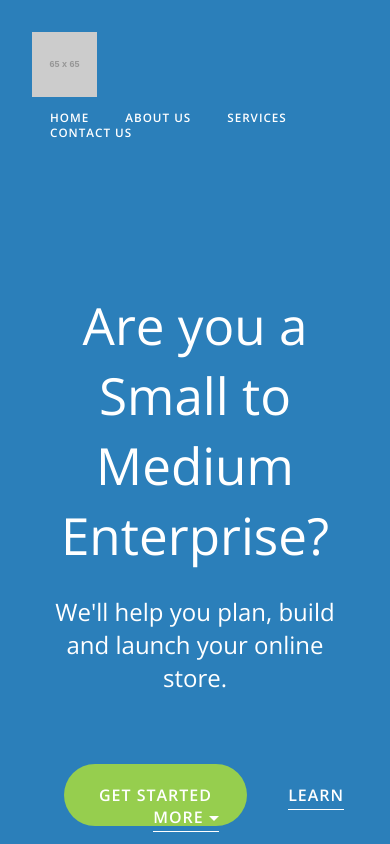
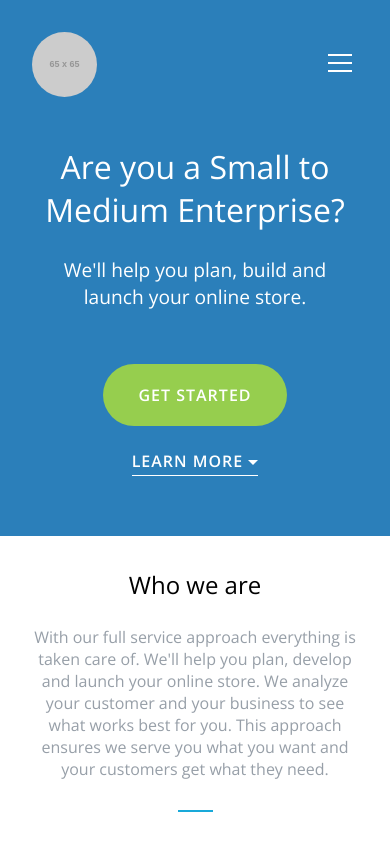
Before and after one commit to ibazuzo/Presentation-Page, a plain HTML site: page index.html in a window 390 px wide. Shown: the top 844 px of the page. Drawn offline with nearby package versions, Linux system fonts and the light colour scheme; placeholder pictures from the web are drawn by us.

Commit message:
Responsive site, Responsive Menu, Add links

```diff
--- a/index.html
+++ b/index.html
@@ -12,13 +12,15 @@
 <body>
 	<header class="header">
 		<div class="wrapper">
-			<a class="logo_link" href=""><img class="logo" src="http://placehold.it/65x65"></a>
+			<a class="logo_link" href="decoy.html"><img class="logo" src="http://placehold.it/65x65"></a>
+			<label for="trigger" class="trigger_label"><div></div><div></div><div></div></label>
+
 			<nav class="nav_header">
-				<ul class="list menu">
-					<li class="menu_item"><a href="">Home</a></li>
-					<li class="menu_item"><a href="">About Us</a></li>
-					<li class="menu_item"><a href="">Services</a></li>
-					<li class="menu_item"><a href="">Contact Us</a></li>
+				<input type="checkbox" id="trigger">
+				<ul class="list menu menu_mobile">
+					<li class="menu_item"><a href="#about">About Us</a></li>
+					<li class="menu_item"><a href="#services">Services</a></li>
+					<li class="menu_item"><a href="#contact">Contact Us</a></li>
 				</ul>
 			</nav>
 			<div class="clear_fix"></div>
@@ -28,18 +30,18 @@
 			</div>
 			<div class="get_started">
 				<a class="get_started_buton" href="">Get started</a>
-				<a class="get_started_link" href="">Learn more <div class="arrow"></div></a>
+				<a class="get_started_link" href="#about">Learn more <div class="arrow"></div></a>
 			</div>
 		</div>
 	</header>
-	<section class="section about_us">
+	<section class="section about_us" id="about">
 		<div class="wrapper">
 			<h2 class="h2">Who we are</h2>
 			<p class="p_big">With our full service approach everything is taken care of. We'll help you plan, develop and launch your online store. We analyze your customer and your business to see what works best for you. This approach ensures we serve you what you want and your customers get what they need.</h3>
 				<div class="line"></div>
 		</div>
 	</section>
-	<section class="section services">
+	<section class="section services" id="services">
 		<div class="wrapper">
 			<h2 class="h2">What we can do for you</h2>
 			<p class="p_medium">We help you launch your online store and improve your current store?</p>
@@ -97,7 +99,7 @@
 			</div>
 		</div>
 	</section>
-	<section class="contact">
+	<section class="contact" id="contact">
 		<div class="wrapper">
 			<h2 class="h2">Ready to take your business online?</h2>
 			<h2 class="h2">
@@ -121,9 +123,9 @@
 			<img class="logo logo_link" src="http://placehold.it/75x75">
 			<nav class="nav_footer">
 				<ul class="list menu footer_menu">
-					<li class="menu_item"><a href="">Home</a></li>
 					<li class="menu_item"><a href="">About Us</a></li>
 					<li class="menu_item"><a href="">Services</a></li>
+					<li class="menu_item"><a href="">Contact Us</a></li>
 				</ul>
 			</nav>
 			<nav class="nav_footer_social">
--- a/style.css
+++ b/style.css
@@ -49,6 +49,7 @@ img {
 
 .logo {
 	width: 65px;
+	border-radius: 100%;
 }
 
 .nav_header {
@@ -363,6 +364,14 @@ img {
 	margin: auto 5px;
 }
 
+#trigger {
+	display:none;
+}
+
+.trigger_label {
+	display: none;
+}
+
 @media only screen and (max-width: 1040px) {
 	.wrapper {
 		/*margin: 0 5%;*/
@@ -373,11 +382,35 @@ img {
 	.wrapper {
 		padding: 2em;
 	}
-}
-
-@media only screen and (max-width: 320px) {
-	.nav_header {
+	.logo {
+		float: left;
+	}
+	.menu_mobile {
 		display: none;
+	}
+	.trigger_label {
+		display: block;
+		float: right;
+		margin-top: 1em;
+	}
+	.trigger_label div {
+		width: 1.5em;
+		height: 0.15em;
+		background-color: #ffffff;
+		margin: 0.35em;
+	}
+	#trigger:checked ~ .menu_mobile {
+		display: block;
+	}
+	#trigger:checked ~ .menu .menu_item {
+		width: 100%;
+		font-size: 1.2em;
+		font-weight: 300;
+		padding: 5px 5px;
+		margin: auto 0;
+		text-align: center;
+		background-color: rgba(150, 206, 78, .7);
+		border-bottom: 1px solid rgba(0,0,0,0.3);
 	}
 	.h1 {
 		font-size: 2em;
@@ -464,7 +497,7 @@ img {
 	}
 	.nav_footer_social {
 		display: inline-block;
-		margin: 0 auto;
+		/*margin: 0 auto;*/
 	}
 	.social_icons {
 		margin: 0 1em;
--- /dev/null
+++ b/style_decoy.css
@@ -0,0 +1,20 @@
+body {
+	background: linear-gradient(to right, #3294d5 0%, #3294d5 50%, #419ad5 50%, #419ad5 100%);
+	font-family: "Open Sans", "Arial", sans-serif;
+}
+
+div {
+	width: 100%;
+}
+
+h1 {
+	position: absolute;
+	top: 50%;
+	left: 50%;
+	transform: translate(-50%, -50%);
+	font-weight: 400;
+	font-size: 12em;
+	color: #ffffff;
+	text-transform: uppercase;
+	margin: 0;
+}
```
Also changed, not shown: decoy.html (added, +15 -0 lines).
